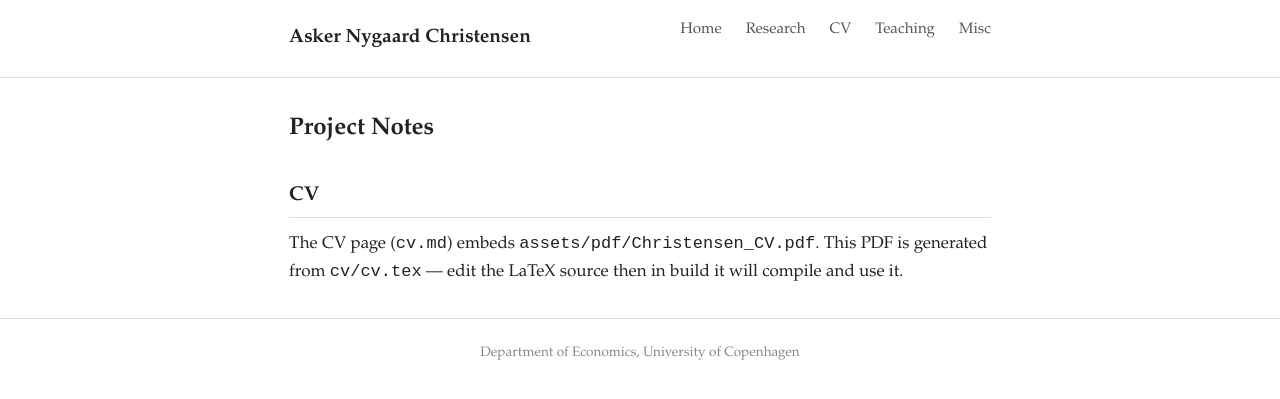
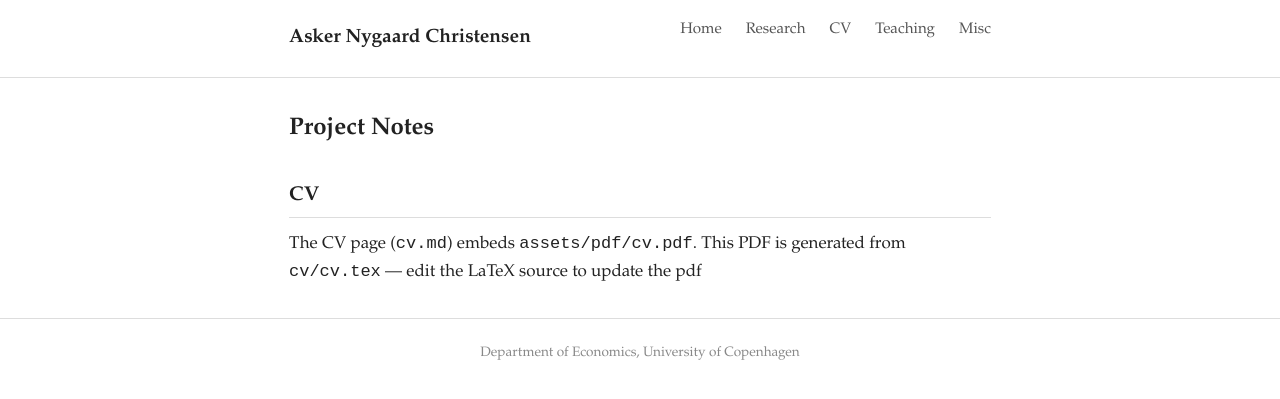
Before and after one commit to AskerNC/askernc.github.io, a Jekyll site: the page built from CLAUDE.md, in a window 1280 px wide. Shown: the top 399 px of the page. Built offline with Jekyll 4.4.1, drawn with Linux system fonts in a browser that asks for light colours; our own code applies the rules of GitHub Pages for plain Markdown files.

Commit message:
fix pdf issue

```diff
--- a/CLAUDE.md
+++ b/CLAUDE.md
@@ -2,5 +2,5 @@
 
 ## CV
 
-The CV page (`cv.md`) embeds `assets/pdf/Christensen_CV.pdf`.
-This PDF is generated from `cv/cv.tex` — edit the LaTeX source then in build it will compile and use it.
+The CV page (`cv.md`) embeds `assets/pdf/cv.pdf`.
+This PDF is generated from `cv/cv.tex` — edit the LaTeX source to update the pdf
```
Also changed, not shown: cv.md (+2 -2 lines), 3 other files.
